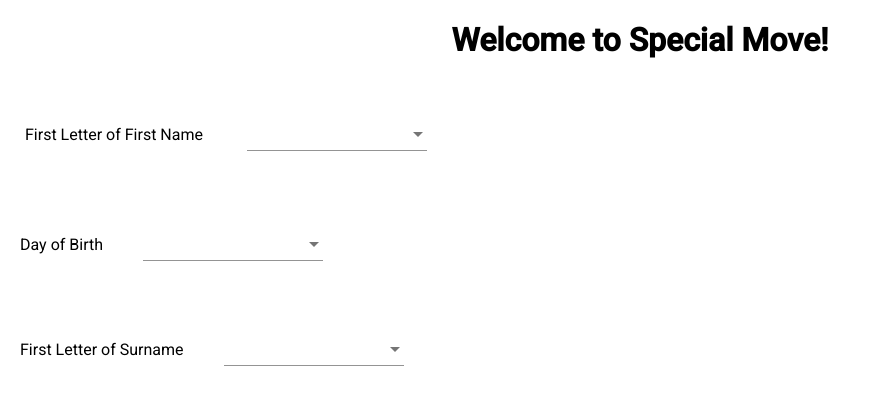
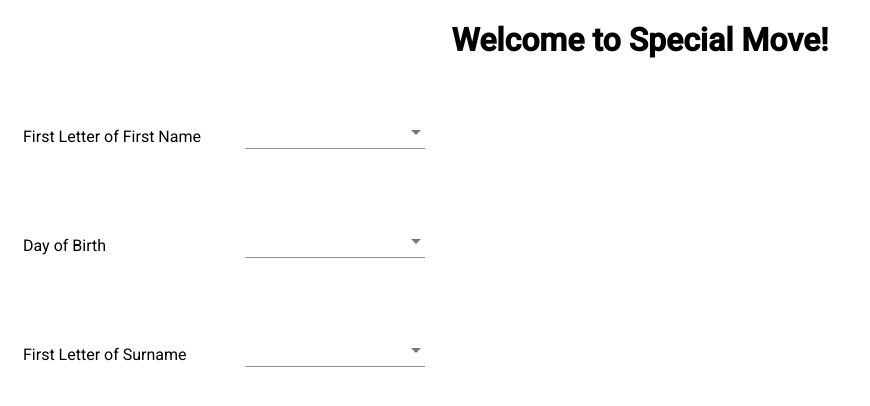
Before and after one commit to boogermanus/SpecialMoves, an Angular app: page / in a window 1280 px wide. Shown: the top 406 px of the page, without its empty margins (0-870 px from the left). Built offline with nearby package versions, Linux system fonts and the light colour scheme.

Commit message:
format controls in a table

```diff
--- a/src/app/app.component.html
+++ b/src/app/app.component.html
@@ -4,10 +4,8 @@
     Welcome to {{ title }}!
   </h1>
 </div>
-<div>
 <table>
   <tr>
-      <div>
     <td>
       <mat-label id="lblFirstLetter" [ngClass]="'formControl'">First Letter of First Name</mat-label>
     </td>
@@ -18,23 +16,29 @@
         </mat-select>
       </mat-form-field>
     </td>
-      </div>
   </tr>
-  </table>
-</div>
-<div>
+  <tr>
+    <td>
       <mat-label id="lblDayOfBirth" [ngClass]="'formControl'">Day of Birth</mat-label>
+    </td>
+    <td>
       <mat-form-field id="selectDayOfBirth" [ngClass]="'formControl'">
         <mat-select>
           <mat-option *ngFor="let record of dayOfBirth" [value]="record.dayOfBirth">{{record.dayOfBirth}}</mat-option>
         </mat-select>
       </mat-form-field>
-</div>
-<div>
+    </td>
+  </tr>
+  <tr>
+    <td>
       <mat-label id="lblSurnameLetter" [ngClass]="'formControl'">First Letter of Surname</mat-label>
+    </td>
+    <td>
       <mat-form-field id="selectSurnameLetter" [ngClass]="'formControl'">
         <mat-select>
           <mat-option *ngFor="let record of surnameLetter" [value]="record.letter">{{record.letter}}</mat-option>
         </mat-select>
       </mat-form-field>
-</div>
+    </td>
+  </tr>
+</table>
```
Lines whose indentation alone changed are shown as unchanged.
